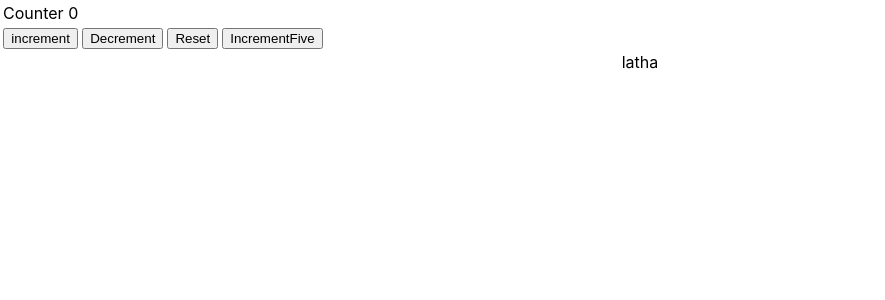
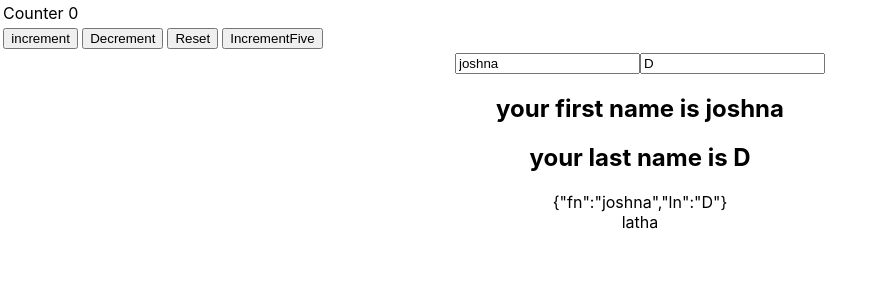
Before and after one commit to lathadkc/myfirstreact, a React (Create React App) app: page / in a window 1280 px wide. Shown: the top 300 px of the page, without its empty margins (0-885 px from the left). Built offline with nearby package versions, Linux system fonts and the light colour scheme.

Commit message:
object handling

```diff
--- a/src/App.js
+++ b/src/App.js
@@ -2,12 +2,13 @@ import React from 'react';
 import logo from './logo.svg';
 import './App.css';
 import HookCounter from './components/HookCounter';
+import HookcounterThree from './components/HookCounterThree';
 
 function App() {
   return (
     <div className="App">
       <HookCounter></HookCounter>
-
+    <HookcounterThree></HookcounterThree>
         latha
     </div>
   );
--- /dev/null
+++ b/src/components/HookCounterThree.js
@@ -0,0 +1,19 @@
+import React from 'react';
+import { useState } from "react";
+
+function HookcounterThree() {
+
+    const [name,setName] = useState ({fn:'joshna',ln:'D'})
+    return(
+        <div>
+<input type = "text" value = {name.fn} onChange = {(e) =>setName({...name,fn:e.target.value} )} />
+<input type = "text" value = {name.ln} onChange = {(e) => setName({...name,ln:e.target.value})}/>
+<h2>your first name is {name.fn}</h2>
+<h2>your last name is {name.ln}</h2>
+{JSON.stringify(name)}
+        </div>
+
+
+    );
+}
+export default HookcounterThree;
```
